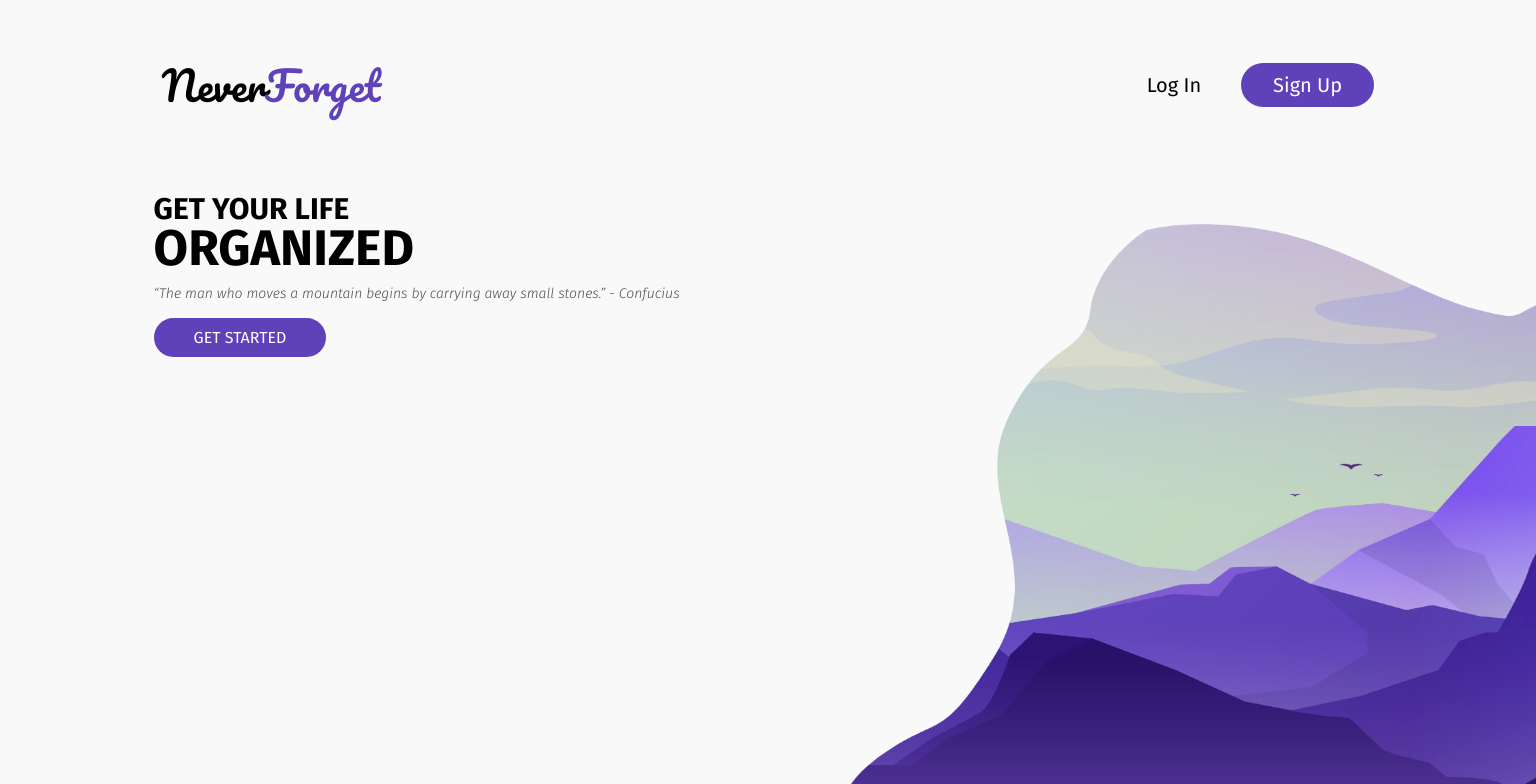
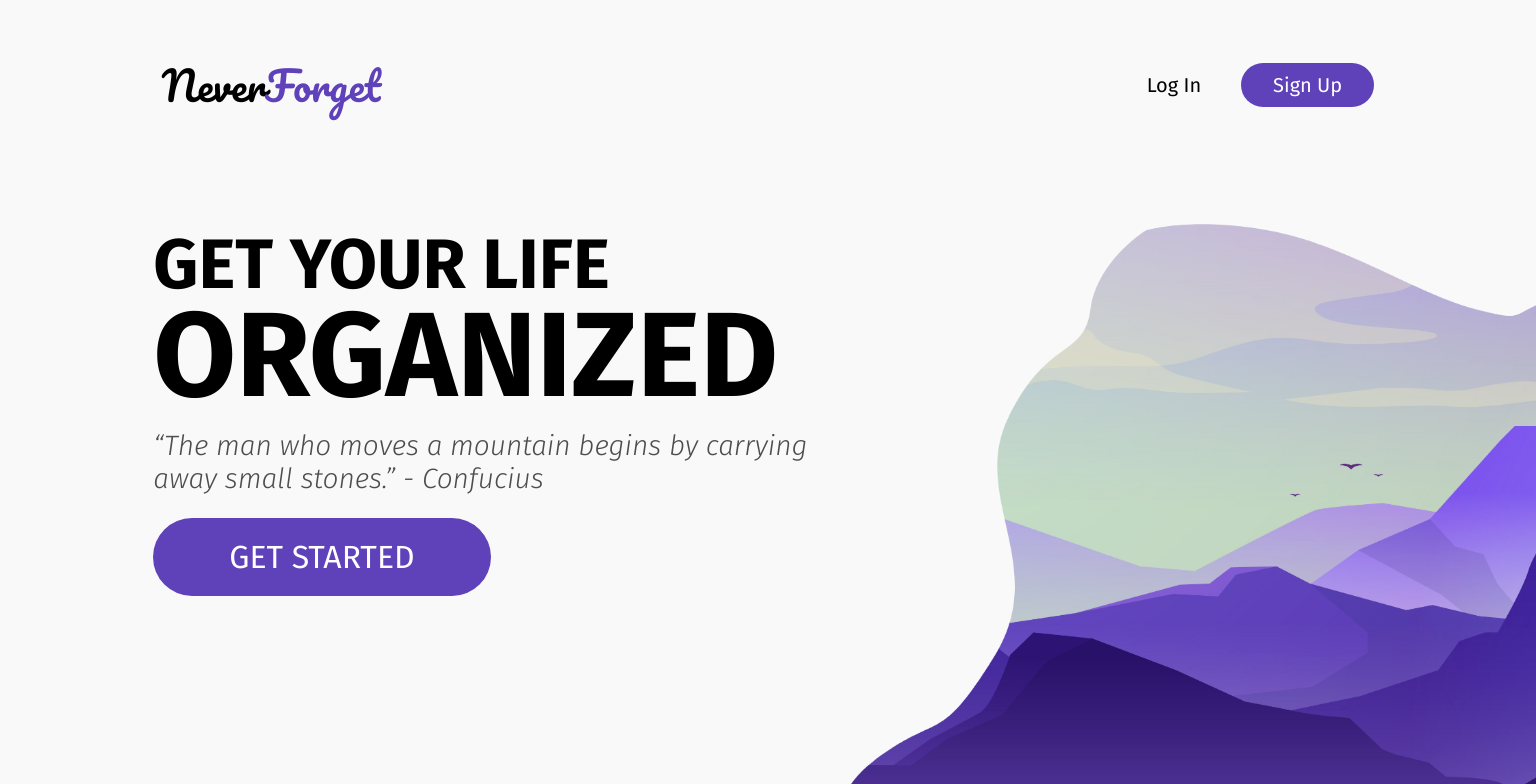
Before and after one commit to mdziechciarz/neverforget-todo-app, a React (Create React App) app in the folder client/: page / in a window 1536 px wide. Shown: the top 784 px of the page. Built offline with nearby package versions, Linux system fonts and the light colour scheme.

Commit message:
style: Add desktop design for hero section

```diff
--- a/client/src/components/Header/Header.jsx
+++ b/client/src/components/Header/Header.jsx
@@ -14,7 +14,7 @@ const Header = () => {
         <div className={style.heading}>
           <h1>Get your life<br /><span>organized</span></h1>
           <p>“The man who moves a mountain begins by carrying away small stones.” - Confucius</p>
-          <Link className={style.primaryCta} to={{
+          <Link className={style.primaryCTA} to={{
             pathname: "/auth",
             state: {
               loginView: false
--- a/client/src/components/Header/Header.module.css
+++ b/client/src/components/Header/Header.module.css
@@ -46,7 +46,7 @@
   color: #4D4D4D;
 }
 
-.primaryCta {
+.primaryCTA {
   display: block;
   width: fit-content;
   margin-top: 23px;
@@ -59,7 +59,7 @@
   color: white;
   transition: 0.3s;
 }
-.primaryCta:hover {
+.primaryCTA:hover {
   background-color: #351c80;
 }
 
@@ -101,7 +101,7 @@
   color: #4D4D4D;
   margin: 6px auto 0;
 }
-.primaryCta {
+.primaryCTA {
   display: block;
   width: fit-content;
   margin: 16px auto 0;
@@ -114,7 +114,7 @@
   color: white;
   background-color: #5f41ba;
 }
-.primaryCta:hover {
+.primaryCTA:hover {
   background-color: #351c80;
 }
 @media screen
@@ -129,7 +129,7 @@
   .heading>p {
     font-size: 24px;
   }
-  .primaryCta {
+  .primaryCTA {
     font-size: 27px;
     padding: 15px 67px;
     border-radius: 42px;
@@ -138,7 +138,6 @@
 @media screen
   and (min-width: 801px)
   and (orientation: portrait) {
-
   .img {
     right: 0;
   }
@@ -167,7 +166,57 @@
    width: 55%;
    margin: 10px 0 0;
  }
- .primaryCta {
+ .primaryCTA {
    margin: 16px 0 0;
  }
 }
+@media screen
+  and (orientation: landscape)
+  and (min-width: 801px) {
+    .heading {
+      margin-top: 60px;
+    }
+  }
+@media screen
+  and (orientation: landscape)
+  and (min-width: 1001px) {
+    .heading>h1 {
+      font-size: 50px;
+    }
+    .heading>h1>span {
+      font-size: 84px;
+    }
+    .heading>p {
+      font-size: 24px;
+    }
+    .primaryCTA {
+      font-size: 27px;
+      padding: 15px 67px;
+      border-radius: 42px;
+    }
+  }
+@media screen
+  and (orientation: landscape)
+  and (min-width: 1426px) {
+    .wrapper {
+      max-width: 1366px;
+      margin: 0 auto;
+    }
+    .heading {
+      padding: 0 5%;
+    }
+    .heading>h1 {
+      font-size: 70px;
+    }
+    .heading>h1>span {
+      font-size: 120px;
+    }
+    .heading>p {
+      font-size: 28px;
+    }
+    .primaryCTA {
+      margin-top: 23px;
+      font-size: 32px;
+      padding: 20px 76px;
+    }
+  }
```
